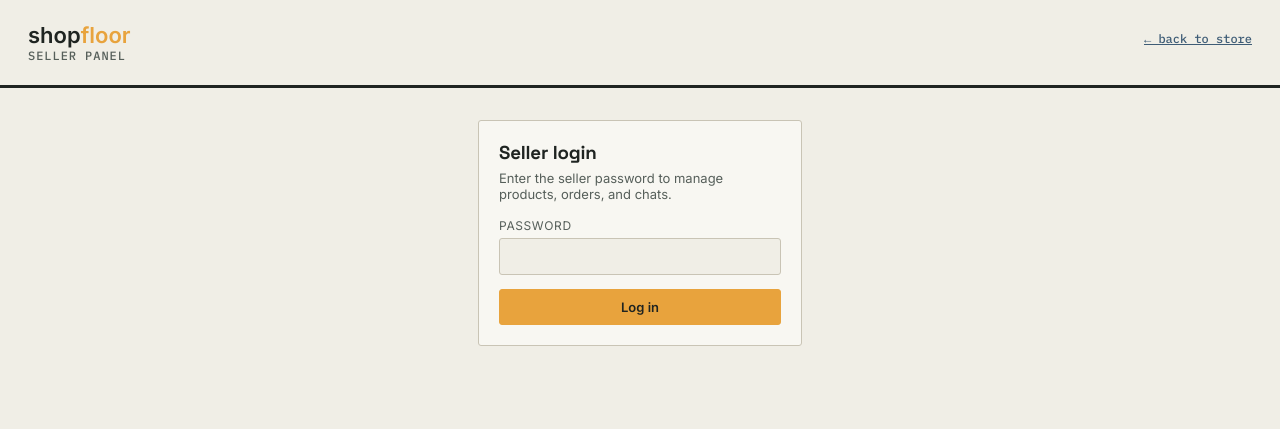
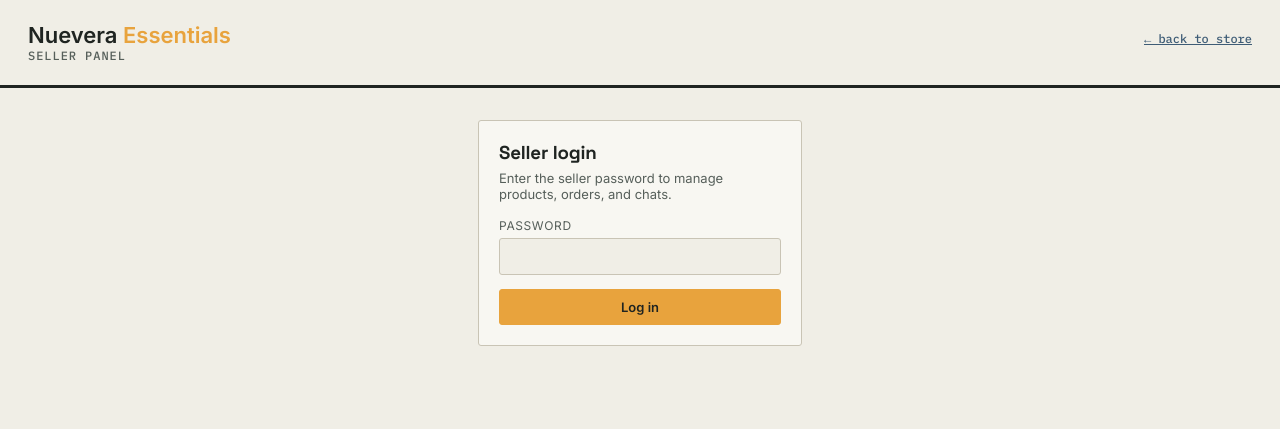
Before and after one commit to laluyadav9897/Nuevera, a website: page shopfloor-store/public/admin.html in a window 1280 px wide. Drawn offline with nearby package versions, Linux system fonts and the light colour scheme.

Commit message:
Update title and brand name in admin.html

```diff
--- a/shopfloor-store/public/admin.html
+++ b/shopfloor-store/public/admin.html
@@ -3,7 +3,7 @@
 <head>
 <meta charset="UTF-8" />
 <meta name="viewport" content="width=device-width, initial-scale=1.0" />
-<title>Shopfloor — seller panel</title>
+<title>Nuevera Essentials — seller panel</title>
 <link rel="stylesheet" href="/style.css" />
 <style>
   .layout { display: grid; grid-template-columns: 1fr; gap: 32px; }
@@ -31,7 +31,7 @@
 
 <div class="topbar">
   <div>
-    <div class="brand">shop<span>floor</span></div>
+    <div class="brand">Nuevera <span>Essentials</span></div>
     <div class="tagline">seller panel</div>
   </div>
   <a href="/" class="mono" style="font-size:12px;">← back to store</a>
```
